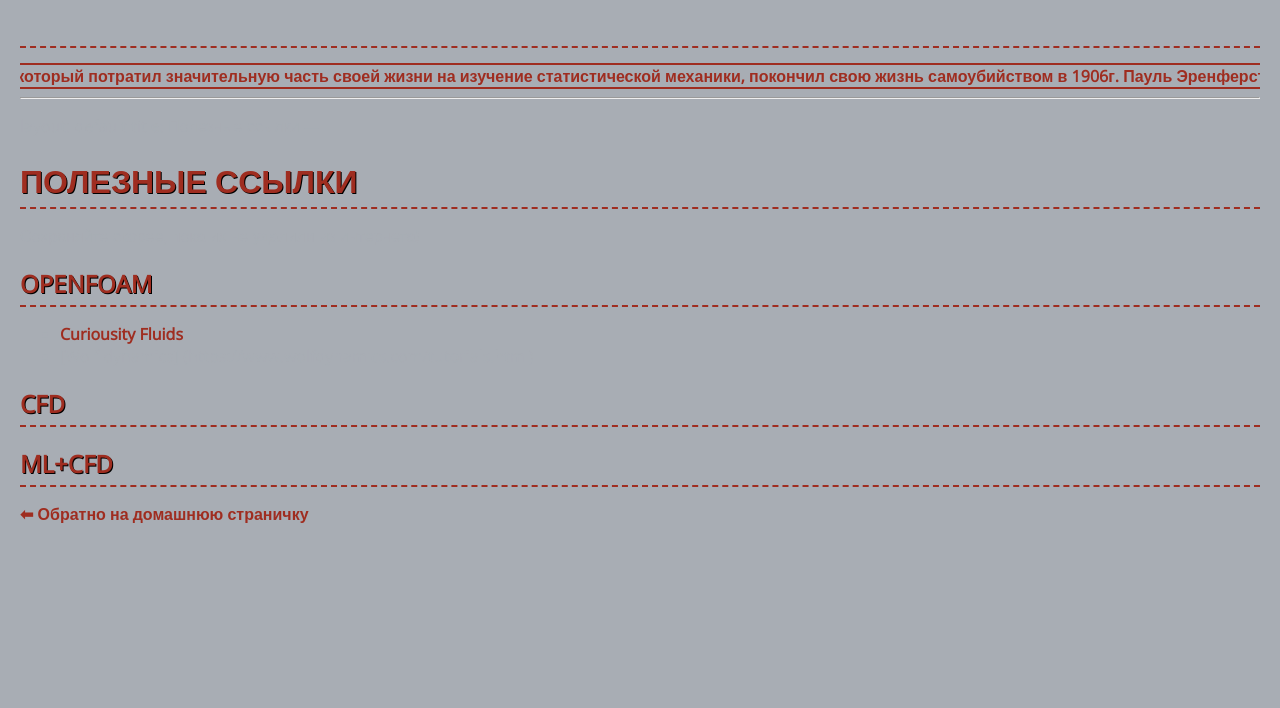
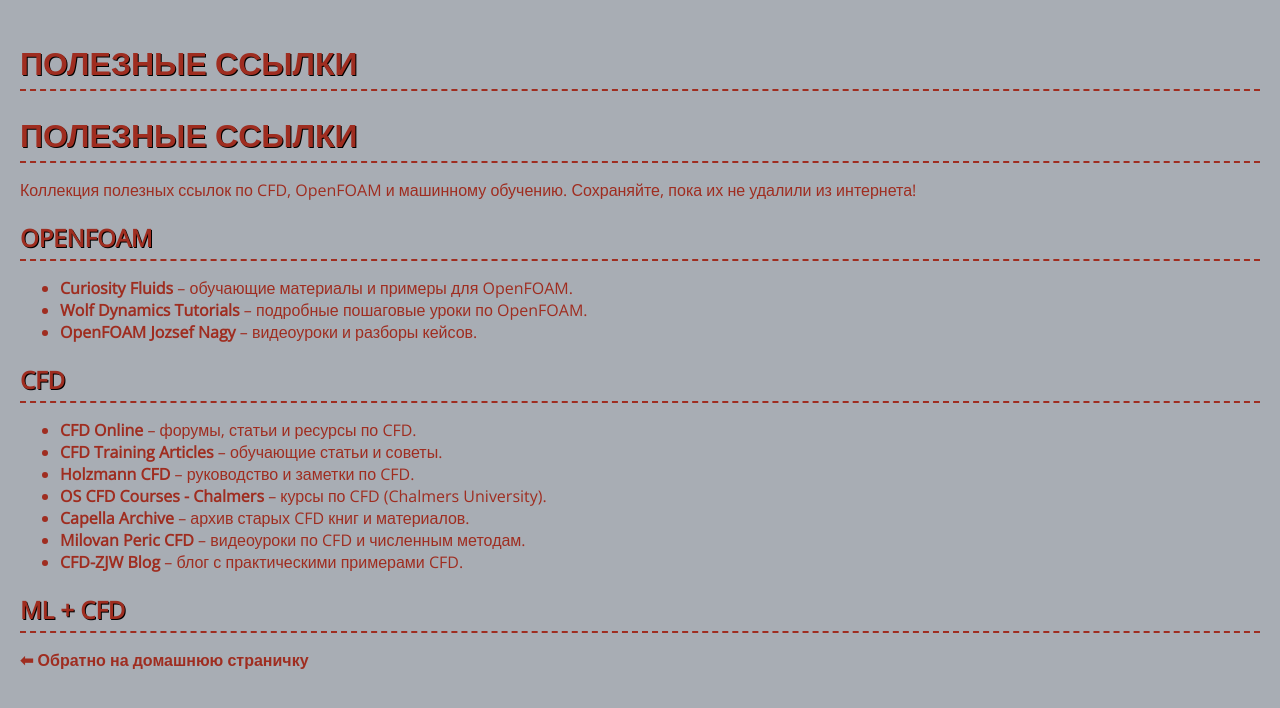
Before and after one commit to CKPEIIKA/ckpeiika.github.io, a Jekyll site: the page built from resources.md, in a window 1280 px wide. Shown: the top 708 px of the page. Built offline with Jekyll 4.4.1, drawn with Linux system fonts in a browser that asks for light colours; our own code applies the rules of GitHub Pages for plain Markdown files.

Commit message:
add some things

```diff
--- a/_layouts/default.html
+++ b/_layouts/default.html
@@ -10,8 +10,6 @@
 
   <h1>{{ page.title }}</h1>
 
-  <div class="marquee" scrollamount="1"><span>⚡ ⚡ Людвиг Больцман, который потратил значительную часть своей жизни на изучение статистической механики, покончил свою жизнь самоубийством в 1906г. Пауль Эренферст, продолживший работу Больцмана, умер аналогичным образом в 1933г. Теперь наша очередь изучать статистическую механику ⚡ ⚡</span></div>
-
   <main>
     {{ content }}
   </main>
--- a/resources.md
+++ b/resources.md
@@ -1,17 +1,26 @@
-
 ---
 layout: default
 title: Полезные ссылки
 ---
 
 # Полезные ссылки
-Сохраняйте скорее, пока их не удалили из интернета!
+
+Коллекция полезных ссылок по CFD, OpenFOAM и машинному обучению. Сохраняйте, пока их не удалили из интернета!
 
 ## OpenFOAM
 
-- [Curiousity Fluids](https://curiosityfluids.com/)
-- [Wolf dynamics] (https://www.wolfdynamics.com/tutorials.html)
+- [Curiosity Fluids](https://curiosityfluids.com/) – обучающие материалы и примеры для OpenFOAM.
+- [Wolf Dynamics Tutorials](https://www.wolfdynamics.com/tutorials.html) – подробные пошаговые уроки по OpenFOAM.
+- [OpenFOAM Jozsef Nagy](https://www.youtube.com/@OpenFOAMJozsefNagy) – видеоуроки и разборы кейсов.
 
 ## CFD
 
-## ML+CFD
+- [CFD Online](https://www.cfd-online.com/) – форумы, статьи и ресурсы по CFD.
+- [CFD Training Articles](https://cfd-training.com/articles-2/) – обучающие статьи и советы.
+- [Holzmann CFD](https://holzmann-cfd.com/) – руководство и заметки по CFD.
+- [OS CFD Courses - Chalmers](https://www.tfd.chalmers.se/~hani/kurser/OS_CFD/) – курсы по CFD (Chalmers University).
+- [Capella Archive](https://web.archive.org/web/20060208175919/http://capella.colorado.edu/~laney/otherbooks.htm) – архив старых CFD книг и материалов.
+- [Milovan Peric CFD](https://www.youtube.com/@MilovanPericCFD/videos) – видеоуроки по CFD и численным методам.
+- [CFD-ZJW Blog](https://cfd-zjw.blogspot.com/) – блог с практическими примерами CFD.
+
+## ML + CFD
--- a/style.css
+++ b/style.css
@@ -2,7 +2,7 @@
 body {
   font-family: "Open Sans", Arial, sans-serif;
   background-color: #A8ADB4; /* Pantone 429C */
-  color: #A8ADB4; /* Pantone 429C */
+  color: #9F2D20;
   margin: 0;
   padding: 20px;
 }
@@ -18,7 +18,10 @@
   margin-bottom: 15px;
 }
 
-/* === Links (the 2000s vibe) === */
+p {
+    color: #9F2D20;
+}
+
 a {
   color: #9F2D20;
   text-decoration: none;
```
Also changed, not shown: index.html (+4 -4 lines), pages/eucken.md (+7 -5 lines).
